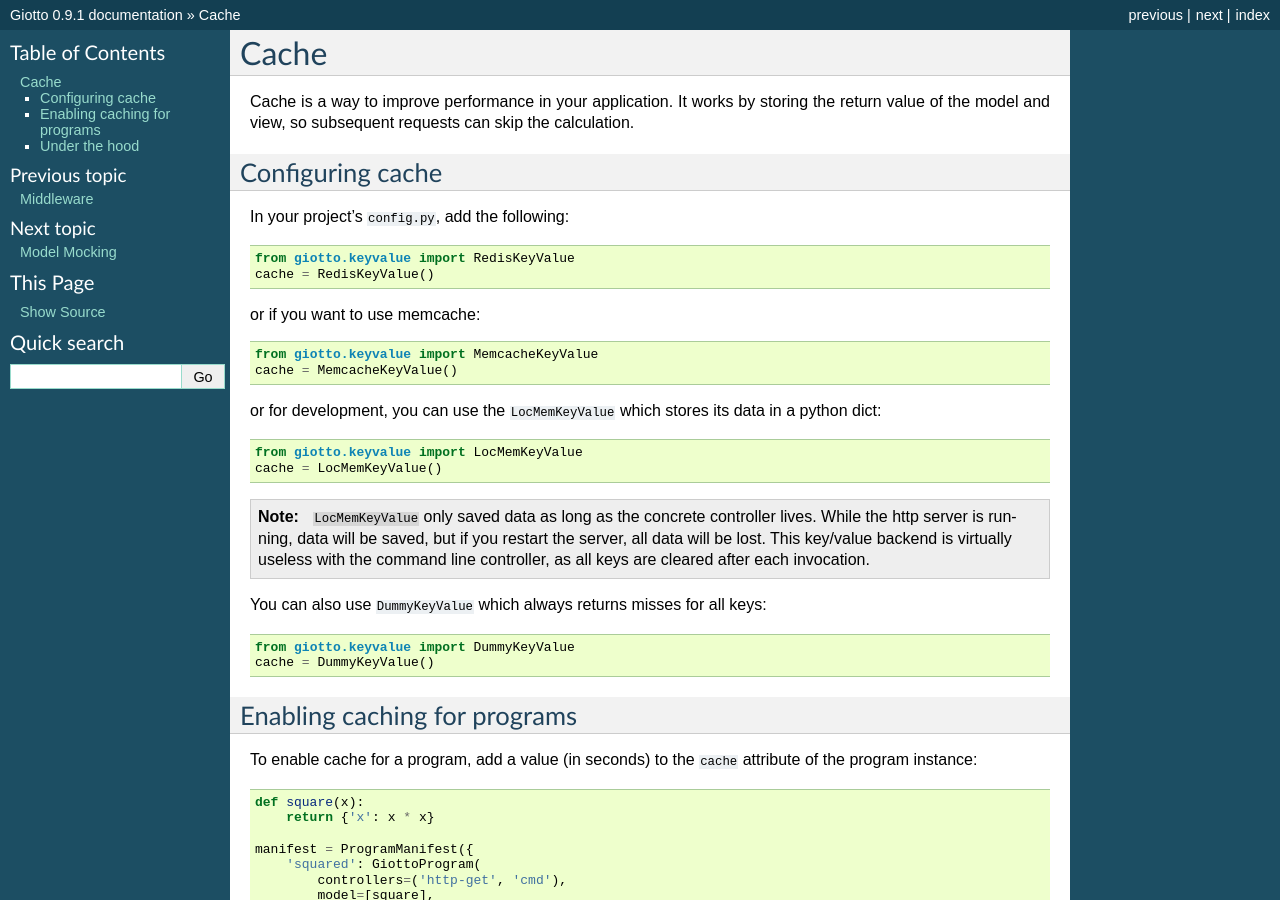
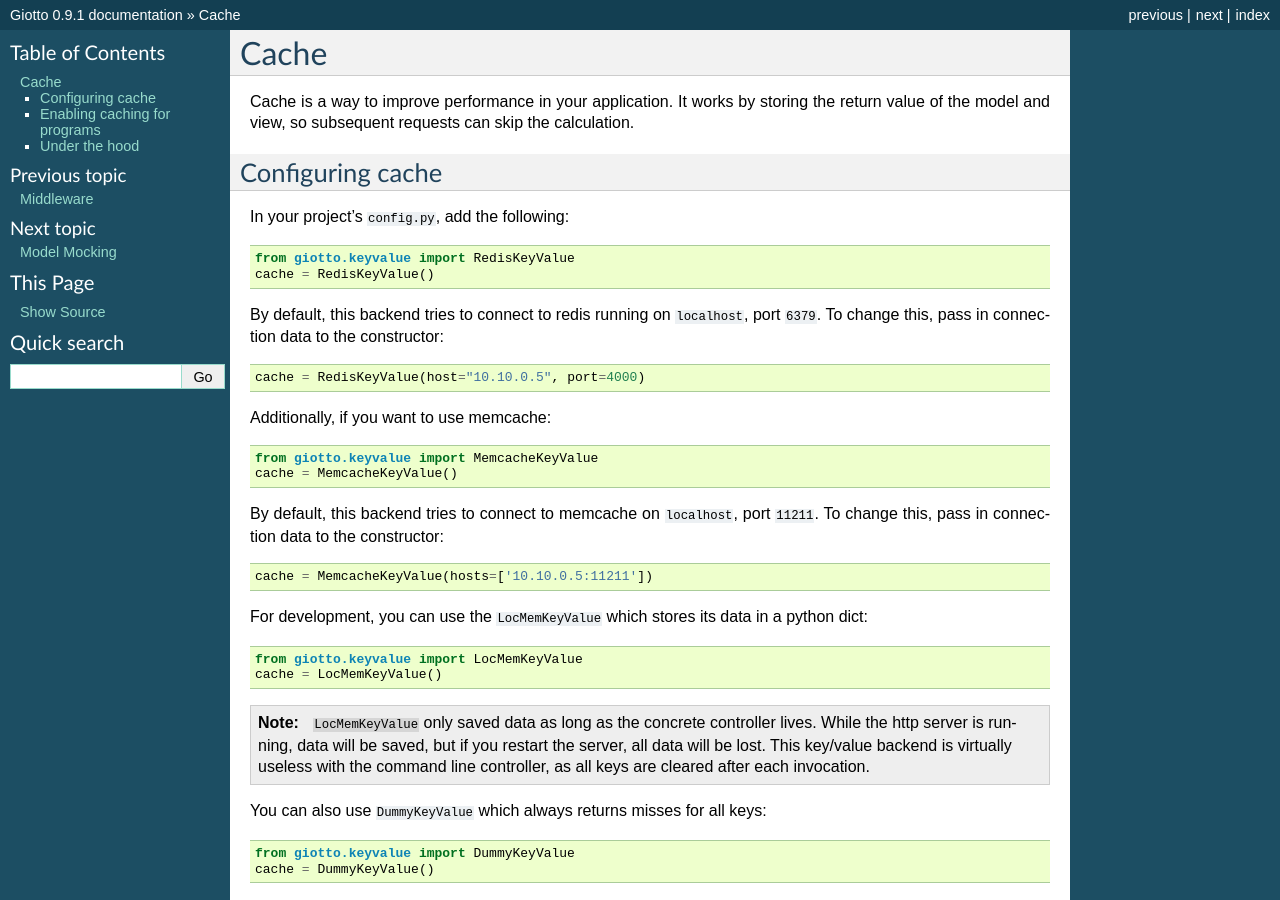
Before and after one commit to priestc/giotto, a Sphinx documentation site: the page built from docs/cache.rst, in a window 1280 px wide and 900 px high. Built offline with Sphinx 7.4.7, drawn with Linux system fonts in a browser that asks for light colours; pages that are not in the unit, such as notebooks, are missing from menus.

Commit message:
added some more cache documentation

```diff
--- a/docs/cache.rst
+++ b/docs/cache.rst
@@ -14,12 +14,22 @@ In your project's ``config.py``, add the following::
     from giotto.keyvalue import RedisKeyValue
     cache = RedisKeyValue()
 
-or if you want to use memcache::
+By default, this backend tries to connect to redis running on ``localhost``, port ``6379``.
+To change this, pass in connection data to the constructor::
+
+    cache = RedisKeyValue(host="10.10.0.5", port=4000)
+
+Additionally, if you want to use memcache::
 
     from giotto.keyvalue import MemcacheKeyValue
     cache = MemcacheKeyValue()
 
-or for development, you can use the ``LocMemKeyValue`` which stores its data in a python dict::
+By default, this backend tries to connect to memcache on ``localhost``, port ``11211``.
+To change this, pass in connection data to the constructor::
+
+    cache = MemcacheKeyValue(hosts=['10.10.0.5:11211'])
+
+For development, you can use the ``LocMemKeyValue`` which stores its data in a python dict::
 
     from giotto.keyvalue import LocMemKeyValue
     cache = LocMemKeyValue()
```
